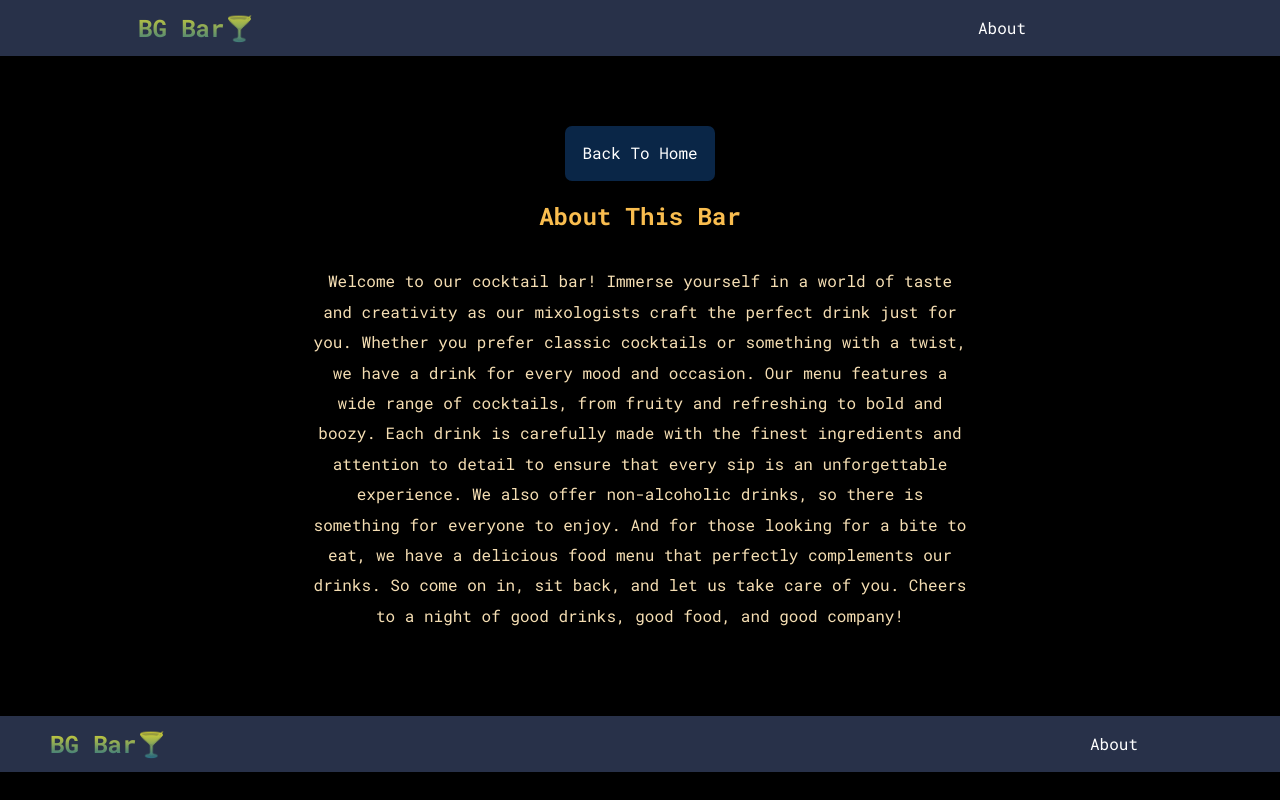
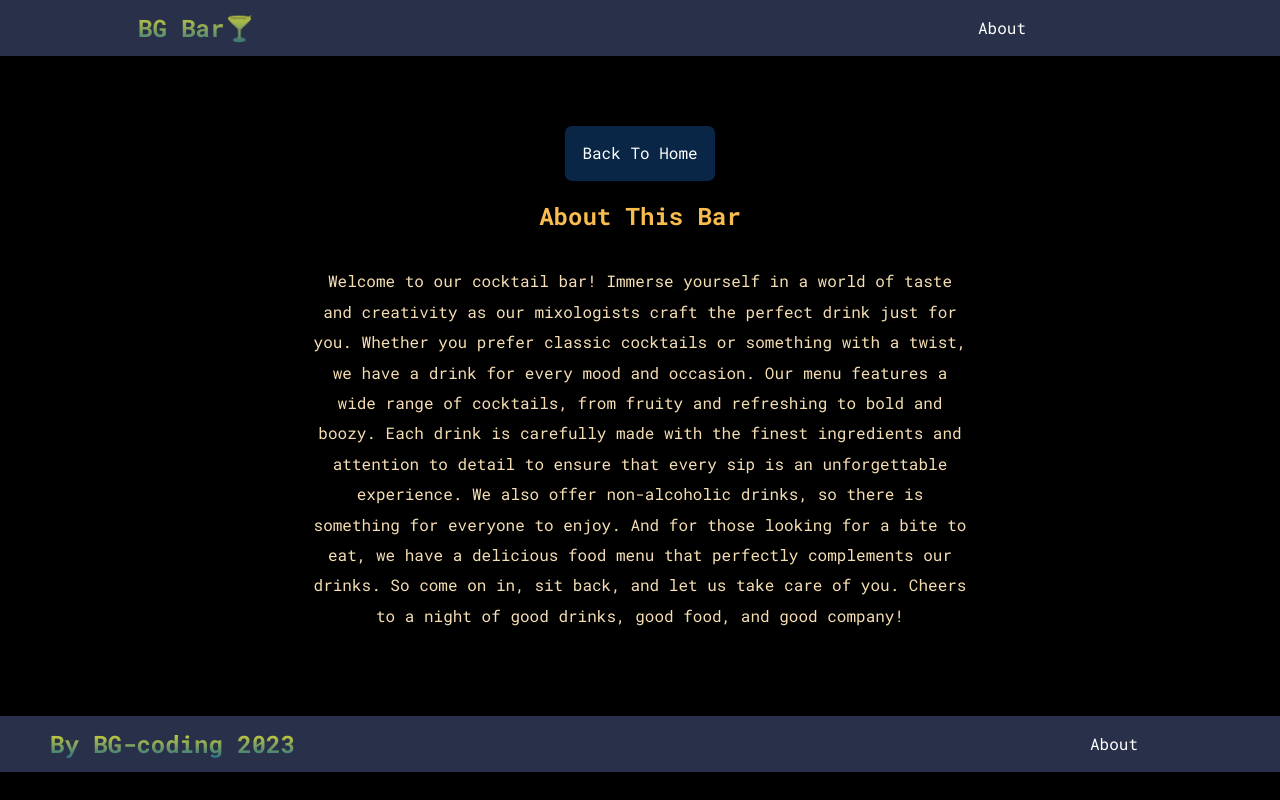
Before and after one commit to gregorybv/coctail-bar-app, a React (Create React App) app: page /about in a window 1280 px wide. Built offline with nearby package versions, Linux system fonts and the light colour scheme.

Commit message:
new edits

```diff
--- a/src/Components/Footer/Footer.js
+++ b/src/Components/Footer/Footer.js
@@ -6,7 +6,7 @@ const Footer = () => {
   return (
     <footer className='footer'>
       <Link to='/'>
-        <h2 className='footer__title'>BG Bar🍸</h2>
+        <h2 className='footer__title'>By BG-coding 2023</h2>
       </Link>
       <ul className='footer__list'>
         <Link to='/about' className='footer__link'>
```
